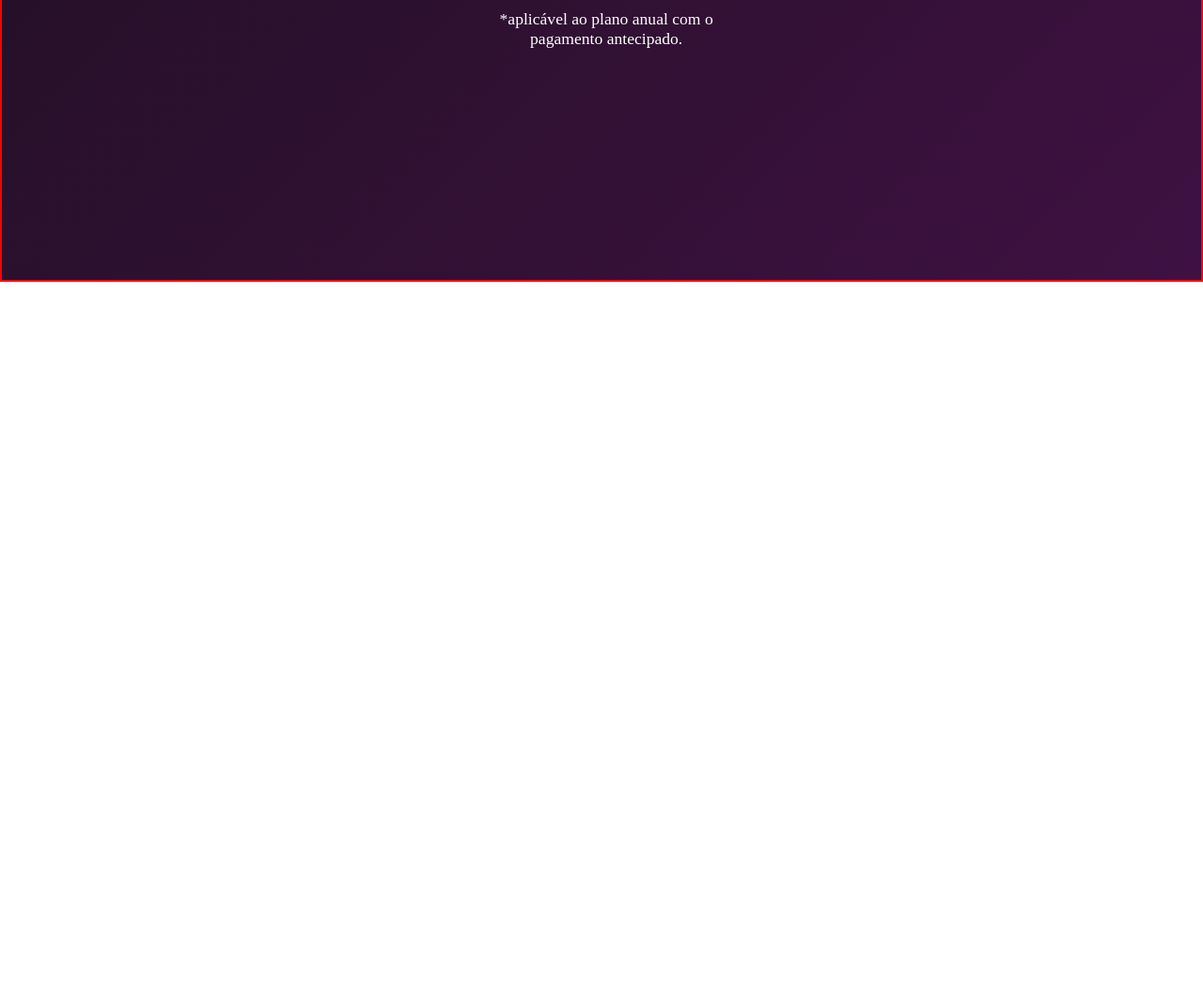
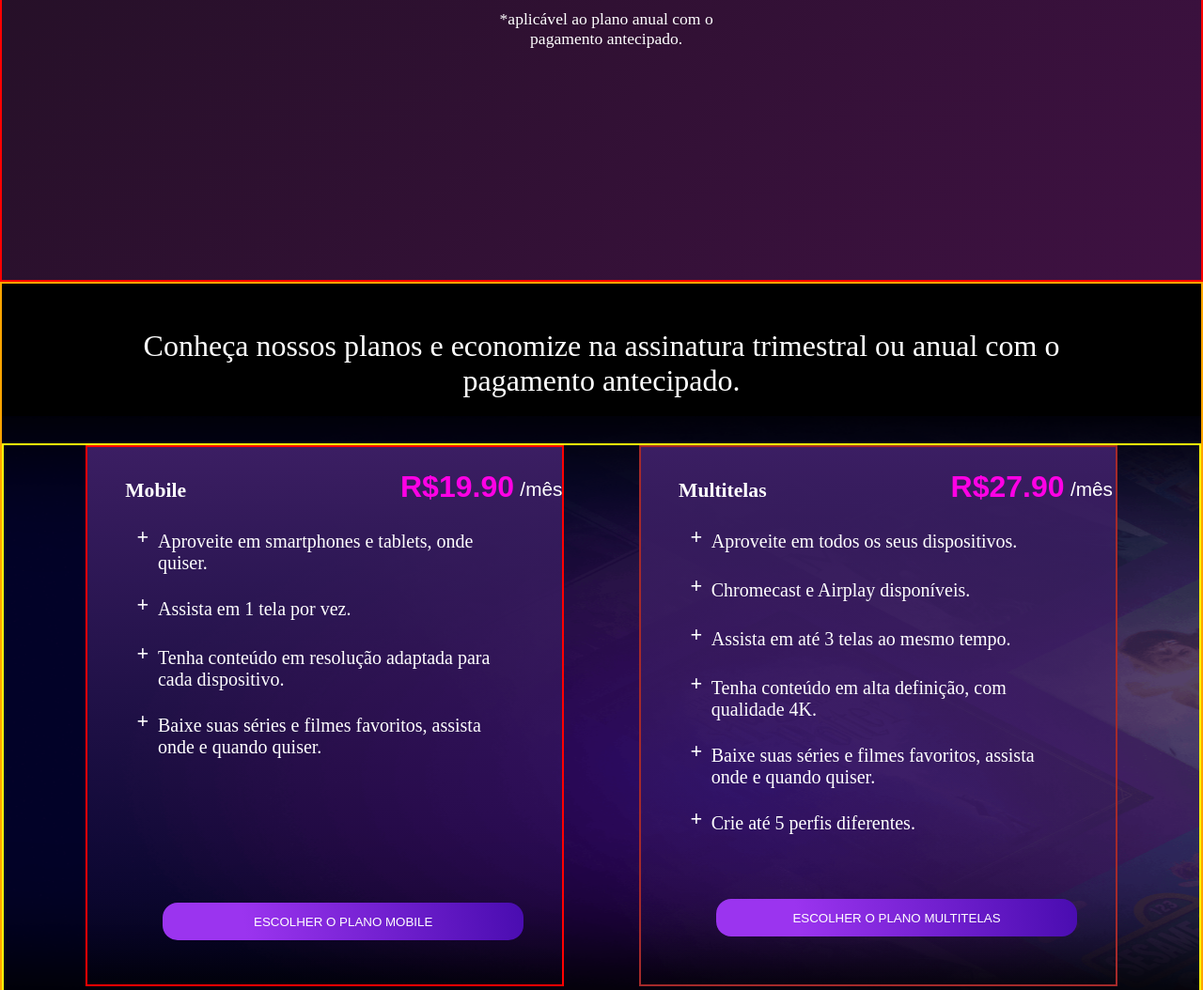
Before and after one commit to JVkh2002/pagina-HBO, a plain HTML site: page index.html in a window 1280 px wide. Shown: the part 780-1834 px from the top of the page at 94% size. Before the commit the page ends 1080 px from the top, so only its background shows below. Drawn offline with Linux system fonts and the light colour scheme.

Commit message:
adicionado seção 2

```diff
--- a/index.html
+++ b/index.html
@@ -43,5 +43,49 @@
 
     </main>
 
+    <section id="section2">
+
+        <h1>Conheça nossos planos e economize na assinatura trimestral ou anual com o pagamento antecipado.</h1>
+
+        <div id="boxes">
+
+            <div id="box1">
+
+                <h3>Mobile</h3>
+                <p>R$19.90<sub>/mês</sub></p>
+
+                <ul>
+                    <li>Aproveite em smartphones e tablets, onde quiser.</li>
+                    <li>Assista em 1 tela por vez.</li>
+                    <li>Tenha conteúdo em resolução adaptada para cada dispositivo.</li>
+                    <li>Baixe suas séries e filmes favoritos, assista onde e quando quiser.</li>
+                </ul>
+
+                <button>ESCOLHER O PLANO MOBILE</button>
+            </div>
+
+            <div id="box2">
+
+                <h3>Multitelas</h3>
+                <p>R$27.90<sub>/mês</sub></p>
+
+                <ul>
+                    <li>Aproveite em todos os seus dispositivos.</li>
+                    <li>Chromecast e Airplay disponíveis.</li>
+                    <li>Assista em até 3 telas ao mesmo tempo.</li>
+                    <li>Tenha conteúdo em alta definição, com qualidade 4K.</li>
+                    <li>Baixe suas séries e filmes favoritos, assista onde e quando quiser.</li>
+                    <li>Crie até 5 perfis diferentes.</li>
+                </ul>
+
+                <button>ESCOLHER O PLANO MULTITELAS</button>
+
+            </div>
+        </div>
+
+
+    </section>
+
+
 </body>
 </html>
--- a/style.css
+++ b/style.css
@@ -144,6 +144,192 @@ main > p{
     text-align: center;
 }
 
+#section2 {
+    border: 2px solid orange;
+    height: 60rem;
+    background: url(assets/images/background-movies-series.png) no-repeat;
+    background-color: black;
+    background-position: center;
+}
+
+#section2 > h1 {
+    color: white;
+    font-size: 2rem;
+    font-weight: 500;
+    width: 61rem;
+    text-align: center;
+    margin-top: 3rem;
+    display: flex;
+    flex-direction: row;
+    margin-left: auto;
+    margin-right: auto;
+}
+
+#section2 > #boxes {
+    width: 100%;
+    height: 45rem;
+    border: #fffe08 solid 2px;
+    margin-top: 3rem;
+    display: flex;
+    gap: 5rem;
+}
+
+#section2 > #boxes > #box1 {
+    border: 2px solid red;
+    height: 36rem;
+    width: 40%;
+    margin-left: auto;
+
+    background: linear-gradient(0deg, transparent, #3b1e63);
+}
+
+#section2 > #boxes > #box1 > h3 {
+    color: white;
+    display: inline-block;
+    position: relative;
+    top: 1.5rem;
+    left: 2.5rem;
+    font-weight: 700;
+    font-size: 1.35rem;
+}
+
+#section2 > #boxes > #box1 > p {
+    color: #ff00e5;
+    display: inline-block;
+    position: relative;
+    top: 1.5rem;
+    left: 16.5rem;
+    font-size: 2rem;
+    font-family: "Raleway", sans-serif;
+    font-weight: 700;
+}
+
+#section2 > #boxes > #box1 > p > sub {
+    color: #fff;
+    position: relative;
+    font-size: 1.3rem;
+    bottom: 0.5rem;
+    left: 0.4rem;
+    font-weight: 100;
+}
+
+#section2 > #boxes > #box1 > ul {
+    position: relative;
+    top: 3rem;
+    left: 3rem;
+    list-style: none;
+    color: white;
+}
+
+#section2 > #boxes > #box1 > ul > li::before {
+    content: '+';
+    font-size: 1.4rem;
+    font-weight: bold;
+    position: relative;
+    right: 0.6rem;
+    bottom: 6px;
+}
+
+#section2 > #boxes > #box1 > ul > li {
+    font-size: 1.25rem;
+    margin-bottom: 26px;
+    padding-left: 14px;
+    width: 25rem;
+    justify-content: flex-start;
+    display: flex;
+}
+
+#section2 > #boxes > #box1 > button {
+    position: relative;
+    left: 5rem;
+    top: 11rem;
+    background: linear-gradient( 80deg, #9b34ef 23%, #490cb0 100%, transparent 50% );
+    border-style: none;
+    width: 24rem;
+    height: 2.5rem;
+    border-radius: 1rem;
+    color: white;
+}
+
+#section2 > #boxes > #box2 {
+    border: 2px solid brown;
+    height: 36rem;
+    width: 40%;
+    margin-right: auto;
+
+    background: linear-gradient(0deg, transparent, #3b1e63);
+}
+
+#section2 > #boxes > #box2 > h3 {
+    color: white;
+    display: inline-block;
+    position: relative;
+    top: 1.5rem;
+    left: 2.5rem;
+    font-weight: 700;
+    font-size: 1.35rem;
+}
+
+#section2 > #boxes > #box2 > p {
+    color: #ff00e5;
+    display: inline-block;
+    position: relative;
+    top: 1.5rem;
+    left: 14.5rem;
+    font-size: 2rem;
+    font-family: "Raleway", sans-serif;
+    font-weight: 700;
+}
+
+#section2 > #boxes > #box2 > p > sub {
+    color: #fff;
+    position: relative;
+    font-size: 1.3rem;
+    bottom: 0.5rem;
+    left: 0.4rem;
+    font-weight: 100;
+}
+
+#section2 > #boxes > #box2 > ul {
+    position: relative;
+    top: 3rem;
+    left: 3rem;
+    list-style: none;
+    color: white;
+}
+
+#section2 > #boxes > #box2 > ul > li::before {
+    content: '+';
+    font-size: 1.4rem;
+    font-weight: bold;
+    position: relative;
+    right: 0.6rem;
+    bottom: 6px;
+}
+
+#section2 > #boxes > #box2 > ul > li {
+    font-size: 1.25rem;
+    margin-bottom: 26px;
+    padding-left: 14px;
+    width: 25rem;
+    justify-content: flex-start;
+    display: flex;
+}
+
+#section2 > #boxes > #box2 > button {
+    position: relative;
+    left: 5rem;
+    top: 5.5rem;
+    background: linear-gradient( 80deg, #9b34ef 23%, #490cb0 100%, transparent 50% );
+    border-style: none;
+    width: 24rem;
+    height: 2.5rem;
+    border-radius: 1rem;
+    color: white;
+}
+
+
+
 
 
 @keyframes gradient {
```
